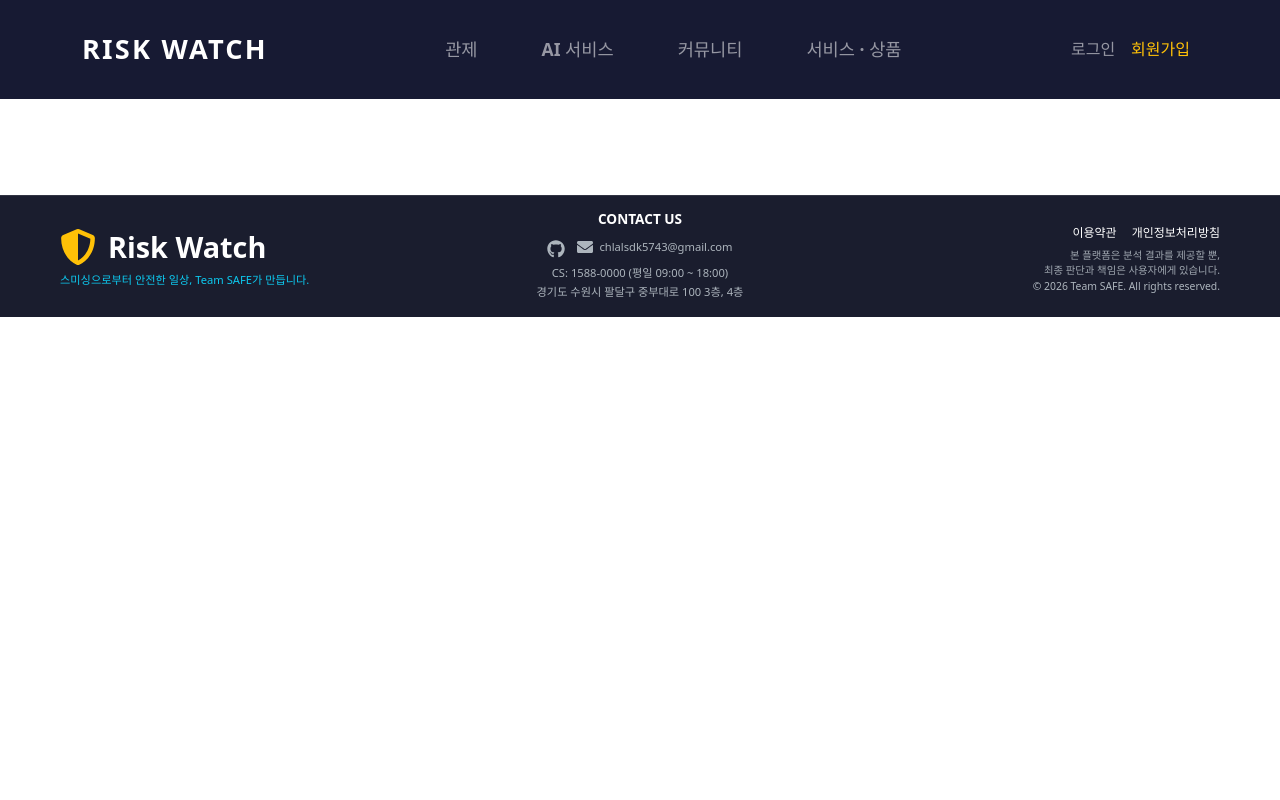
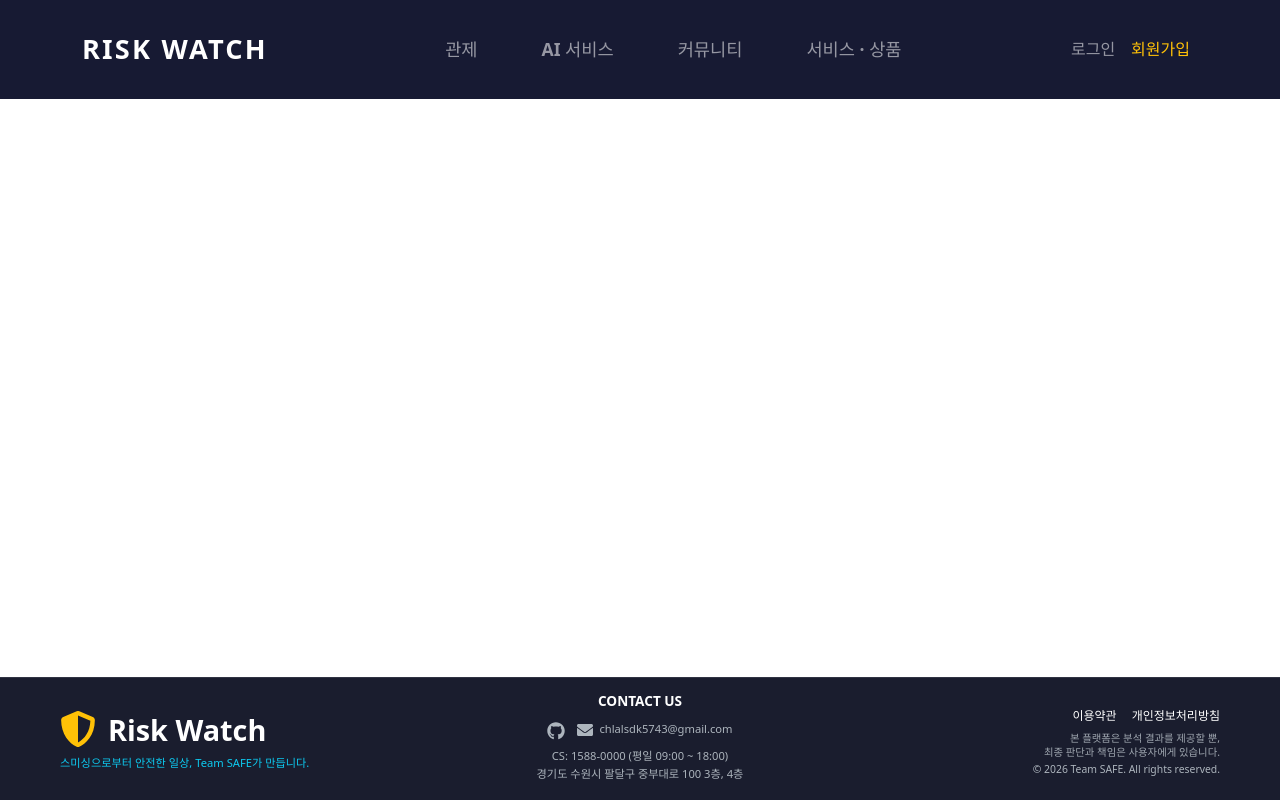
Before and after one commit to mmmina1/safe-project, a React app in the folder frontend/: page / in a window 1280 px wide. Built offline with nearby package versions, Linux system fonts and the light colour scheme; the HTML template or start-up script is replaced by a standard one.

Commit message:
푸터수정완료!

```diff
--- a/frontend/package.json
+++ b/frontend/package.json
@@ -15,6 +15,7 @@
     "react": "^19.2.0",
     "react-bootstrap": "^2.10.10",
     "react-dom": "^19.2.0",
+    "react-icons": "^5.5.0",
     "react-router-dom": "^7.13.0"
   },
   "devDependencies": {
--- a/frontend/src/App.css
+++ b/frontend/src/App.css
@@ -1,20 +1,30 @@
 /* App.css */
-#root {
-  display: flex;
-  flex-direction: column;
-  min-height: 100vh; /* 화면 전체 높이 확보 */
-  width: 100vw;      /* 화면 너비 전체 확보 */
-}
-
-/* 푸터 위에 들어갈 메인 콘텐츠 영역 */
-.content-wrapper {
-  flex: 1;          /* 남은 공간을 다 채워서 푸터를 아래로 밀어냄 */
-  width: 100%;
-}
 
 /* 브라우저 기본 여백 제거 */
 body, html {
   margin: 0;
   padding: 0;
-  overflow-x: hidden; /* 가로 스크롤 방지 */
+  width: 100%;
+  height: 100%;
 }
+
+/* root를 full height flexbox로 설정 */
+#root {
+  display: flex;
+  flex-direction: column;
+  min-height: 100vh;
+  width: 100%;
+}
+
+/* 메인 콘텐츠 영역이 남은 공간을 채움 */
+.content-wrapper {
+  flex: 1;
+  width: 100%;
+}
+
+/* 앱 컨테이너 */
+.app-container {
+  display: flex;
+  flex-direction: column;
+  min-height: 100vh;
+}
--- a/frontend/src/App.jsx
+++ b/frontend/src/App.jsx
@@ -1,18 +1,62 @@
+import React from 'react';
+import { Routes, Route, useLocation } from 'react-router-dom';
 import 'bootstrap/dist/css/bootstrap.min.css';
 import Header from './components/Header.jsx';
 import Footer from './components/Footer.jsx';
+import MainPage from './components/main/MainPage.jsx';
+import Terms from './pages/terms';
+import Privacy from './pages/privacy';
 import './App.css';
-import MainPage from './components/main/MainPage.jsx';
 
 function App() {
+  const location = useLocation();
+
+  // 팝업창인지 확인 (window.opener가 있으면 팝업창)
+  const isPopup = window.opener !== null;
+
+  // 팝업창이거나 terms/privacy 페이지면 헤더와 푸터 숨김
+  const showHeaderFooter = !isPopup && location.pathname === '/';
 
   return (
-      <div id="root">
-      <Header />
-      <MainPage/>
-      <Footer />
+    <div
+      className="app-container"
+      style={{
+        display: 'flex',
+        flexDirection: 'column',
+        minHeight: '100vh',
+        backgroundColor: '#ffffff',
+        overflow: isPopup ? 'auto' : 'visible'
+      }}
+    >
+      {/* 헤더는 메인 페이지에서만 표시 */}
+      {showHeaderFooter && <Header />}
+
+      {/* 메인 컨텐츠 영역 */}
+      <div
+        className="content-wrapper"
+        style={{
+          flex: 1,
+          display: 'flex',
+          flexDirection: 'column',
+          overflow: isPopup ? 'auto' : 'visible'
+        }}
+      >
+        <Routes>
+          {/* 메인 페이지 */}
+          <Route path="/" element={<MainPage />} />
+
+          {/* 이용약관 페이지 */}
+          <Route path="/terms" element={<Terms />} />
+
+          {/* 개인정보처리방침 페이지 */}
+          <Route path="/privacy" element={<Privacy />} />
+        </Routes>
+      </div>
+
+      {/* 푸터는 메인 페이지에서만 표시 */}
+      {showHeaderFooter && <Footer />}
     </div>
-  )
+  );
 }
 
 export default App;
```
Also changed, not shown: 1 other file (tests, documents, lock files or other folders).
